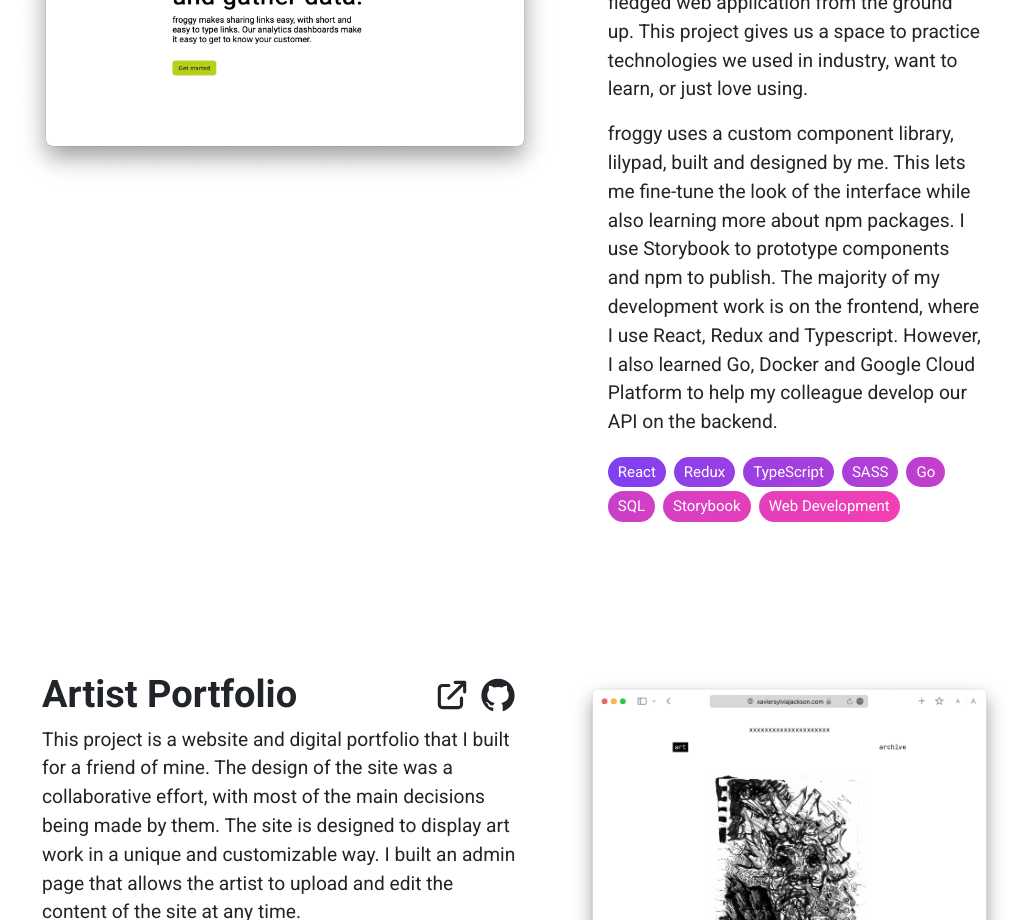
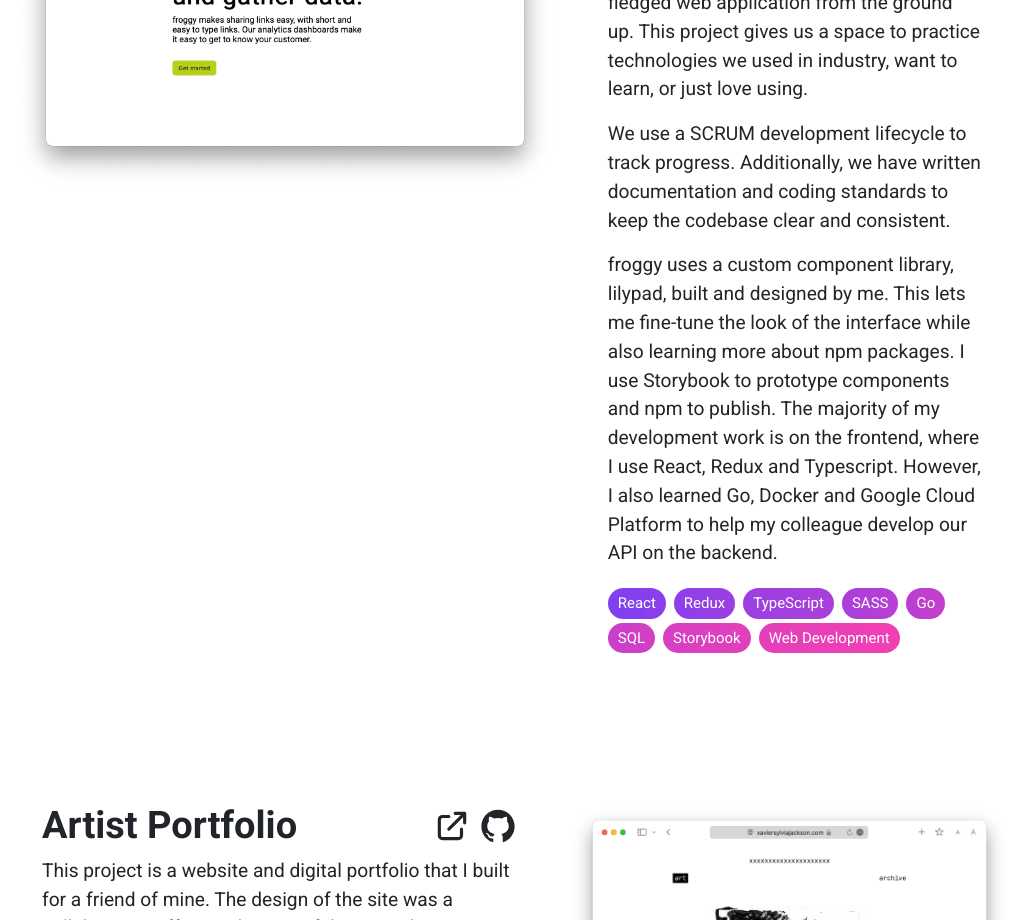
Before and after one commit to devkav/personalWebsite, a React (Create React App) app: page / in a window 1280 px wide. Shown: the part 3080-4000 px from the top of the page, without its empty margins (128-1156 px from the left). Built offline with nearby package versions, Linux system fonts and the light colour scheme.

Commit message:
Update project card

```diff
--- a/src/pages/Projects.jsx
+++ b/src/pages/Projects.jsx
@@ -8,6 +8,7 @@ const highlightedProjects = [
     image: 'froggyScreenshot.png',
     description: [
       `froggy is a project centered around learning and the love of programming. froggy is a link shortener built with a colleague of mine. Our goal is to push ourselves technically and creatively to build a full-fledged web application from the ground up. This project gives us a space to practice technologies we used in industry, want to learn, or just love using.`,
+      `We use a SCRUM development lifecycle to track progress. Additionally, we have written documentation and coding standards to keep the codebase clear and consistent.`,
       `froggy uses a custom component library, lilypad, built and designed by me. This lets me fine-tune the look of the interface while also learning more about npm packages. I use Storybook to prototype components and npm to publish.
       The majority of my development work is on the frontend, where I use React, Redux and Typescript. However, I also learned Go, Docker and Google Cloud Platform to help my colleague develop our API on the backend.`,
     ],
```
